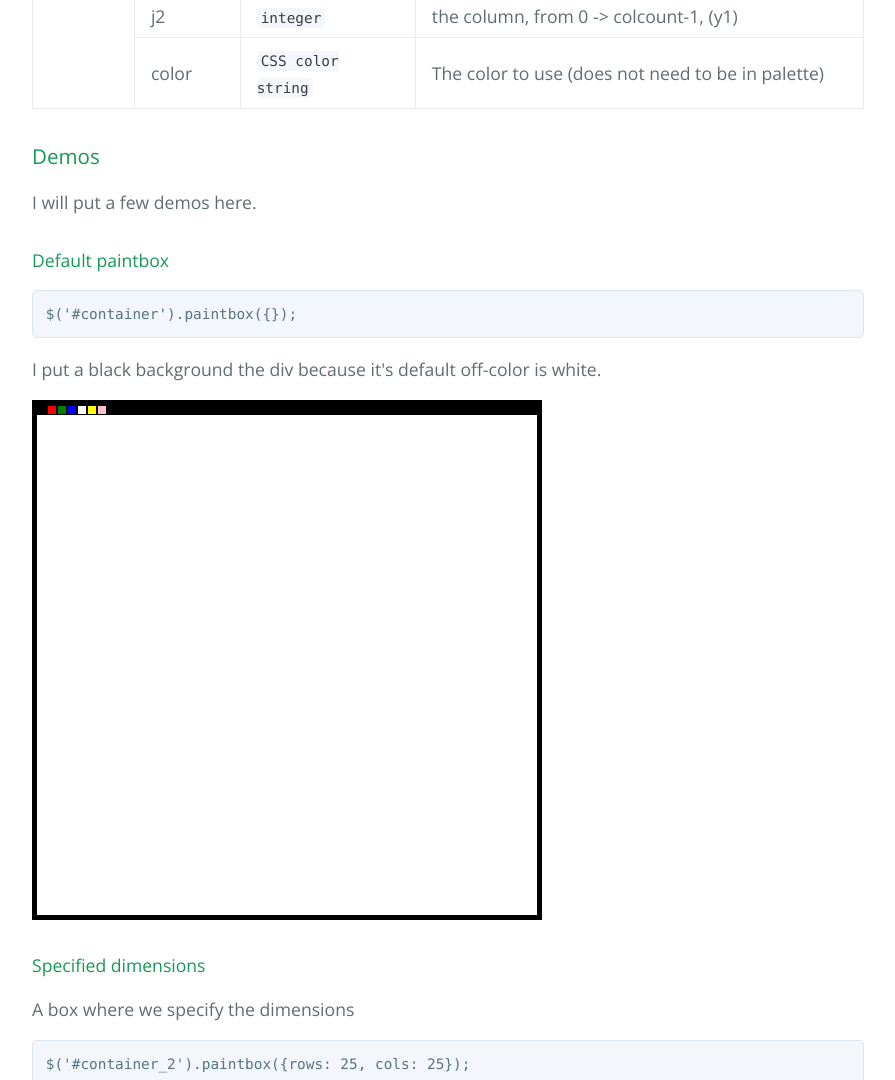
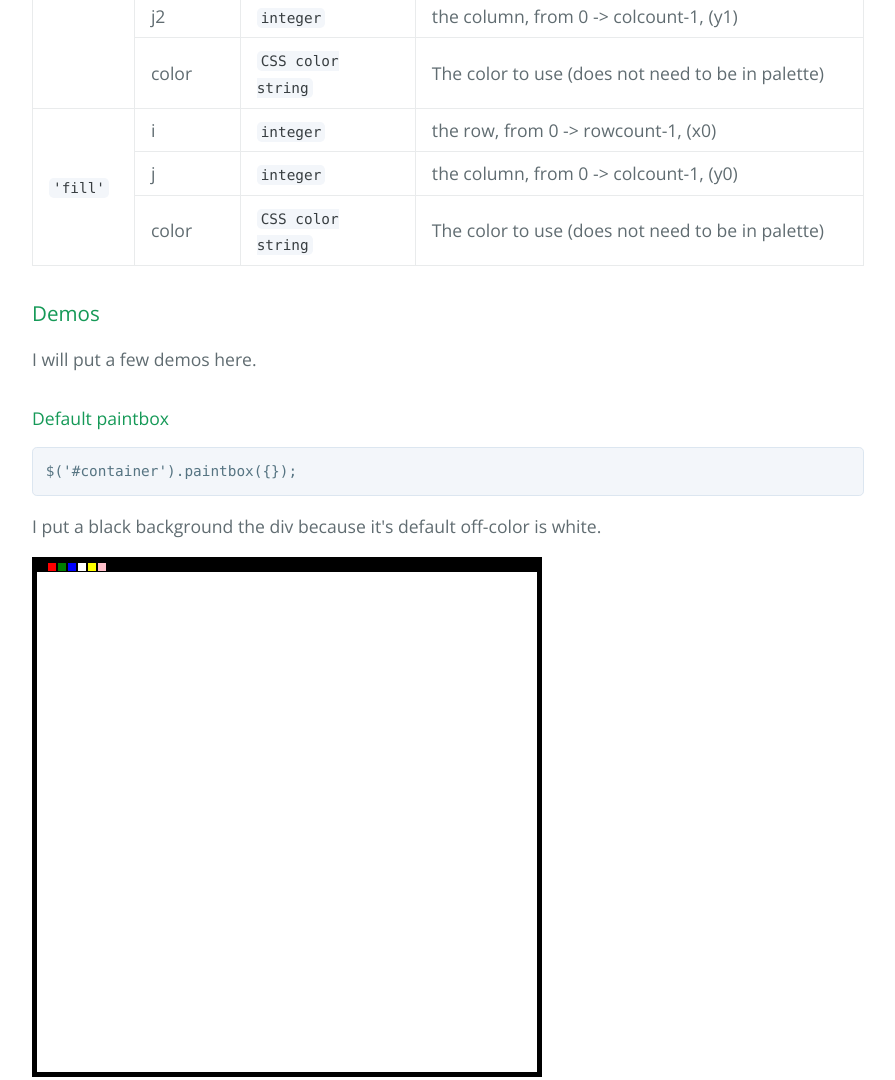
Before and after one commit to pstrinkle/jquery-paintbox, a plain HTML site: page index.html in a window 1280 px wide. Shown: the part 1798-2878 px from the top of the page, without its empty margins (192-1087 px from the left). Drawn offline with nearby package versions, Linux system fonts and the light colour scheme.

Commit message:
closes #6

```diff
--- a/index.html
+++ b/index.html
@@ -162,6 +162,22 @@
             <td><code>CSS color string</code></td>
             <td>The color to use (does not need to be in palette)</td>
           </tr>
+          <tr>
+            <td rowspan='3'><code>'fill'</code></td>
+            <td>i</td>
+            <td><code>integer</code></td>
+            <td>the row, from 0 -> rowcount-1, (x0)</td>
+          </tr>
+          <tr>
+            <td>j</td>
+            <td><code>integer</code></td>
+            <td>the column, from 0 -> colcount-1, (y0)</td>
+          </tr>
+          <tr>
+            <td>color</td>
+            <td><code>CSS color string</code></td>
+            <td>The color to use (does not need to be in palette)</td>
+          </tr>
         </tbody>
       </table>
 
@@ -304,6 +320,29 @@ $(function() {
 });
 </script>
 
+      <h4>Programmatic paint fill</h4>
+      <p>A way to fill an area like the MS paint bucket tool.</p>
+      <pre class="prettyprint lang-js">
+$('#container_8').paintbox({rows : 10, cols: 11});
+$('#container_8').paintbox('rect', {i : 0, j: 0, i2: 9, j2: 10, color: 'red'});
+$('#container_8').paintbox('rect', {i : 1, j: 1, i2: 8, j2: 9, color: 'white'});
+$('#container_8').paintbox('line', {i : 1, j: 3, color: 'green', direction: 'down', length: 3});
+$('#container_8').paintbox('line', {i : 3, j: 4, color: 'green', direction: 'right', length: 3});
+$('#container_8').paintbox('fill', {i : 4, j: 6, color: 'blue'});
+</pre>
+      <p>I put a black background the div because it's default off-color is white.</p>
+      <div id='container_8' style='background-color:black;border:5px solid black;display:table-cell;'></div>
+<script>
+$(function() {
+    $('#container_8').paintbox({rows : 10, cols: 11});
+    $('#container_8').paintbox('rect', {i : 0, j: 0, i2: 9, j2: 10, color: 'red'});
+    $('#container_8').paintbox('rect', {i : 1, j: 1, i2: 8, j2: 9, color: 'white'});
+    $('#container_8').paintbox('line', {i : 1, j: 3, color: 'green', direction: 'down', length: 3});
+    $('#container_8').paintbox('line', {i : 3, j: 4, color: 'green', direction: 'right', length: 3});
+    $('#container_8').paintbox('fill', {i : 4, j: 6, color: 'blue'});
+});
+</script>
+
       <h3>License</h3>
       <p><a href="http://www.apache.org/licenses/LICENSE-2.0">Apache License 2.0</a></p>
 
--- a/paintbox.js
+++ b/paintbox.js
@@ -53,6 +53,44 @@
      */
     $.fn.paintbox = function(configOrCommand, commandArgument) {
         var dataName = 'paintbox';
+
+        var paintFill = function(instance, i, j, off, color) {
+            /* given some point, recursively crawl outward filling until a
+             * border is hit.
+             */
+            var eid = instance.elId;
+            var id = eid + '_' + i + ',' + j;
+            var cell = document.getElementById(id);
+            var current = $(cell).css('background-color');
+
+            /* XXX: support instance.off */
+            if (current != off) {
+                /* I'm not sure I should break out on this condition. */
+                return;
+            } else {
+                $(cell).css('background-color', color);
+            }
+
+            /* go up. */
+            if (i > 0) {
+                paintFill(instance, i-1, j, off, color);
+            }
+
+            /* go down. */
+            if (i < instance.rows) {
+                paintFill(instance, i+1, j, off, color);
+            }
+
+            /* go left. */
+            if (j > 0) {
+                paintFill(instance, i, j-1, off, color);
+            }
+
+            /* go right. */
+            if (j < instance.cols) {
+                paintFill(instance, i, j+1, off, color);
+            }
+        };
 
         var buildIt = function(instance) {
             var el = instance.el;
@@ -197,6 +235,7 @@
                     var dir = commandArgument.direction;
                     var len = commandArgument.length;
 
+                    /* XXX: could handle line with rect. ;) */
                     if (i < 0 || i >= instance.rows) {
                         throw Error("Invalid row: " + i);
                     }
@@ -294,6 +333,31 @@
                         }
                     }
                 });
+            } else if (configOrCommand === 'fill') {
+            	/* you want to update this here in case they call it a lot. */
+                return this.each(function() {
+                    var instance = $(this).data(dataName);
+                    var eid = instance.elId;
+                    var i = commandArgument.i;
+                    var j = commandArgument.j;
+                    /* Really I think it'll fill any color with another, so
+                     * you could click on a blue thing and turn it and all
+                     * other connected blue area.
+                     */
+
+                    if (i < 0 || i >= instance.rows) {
+                        throw Error("Invalid row: " + i);
+                    }
+                    if (j < 0 || j >= instance.cols) {
+                        throw Error("Invalid column: " + j);
+                    }
+
+                    var id = eid + '_' + i + ',' + j;
+                    var cell = document.getElementById(id);
+                    var current = $(cell).css('background-color');
+
+                    paintFill(instance, i, j, current, commandArgument.color);
+                });
             }
         }
 
```
Also changed, not shown: 1 other file.
